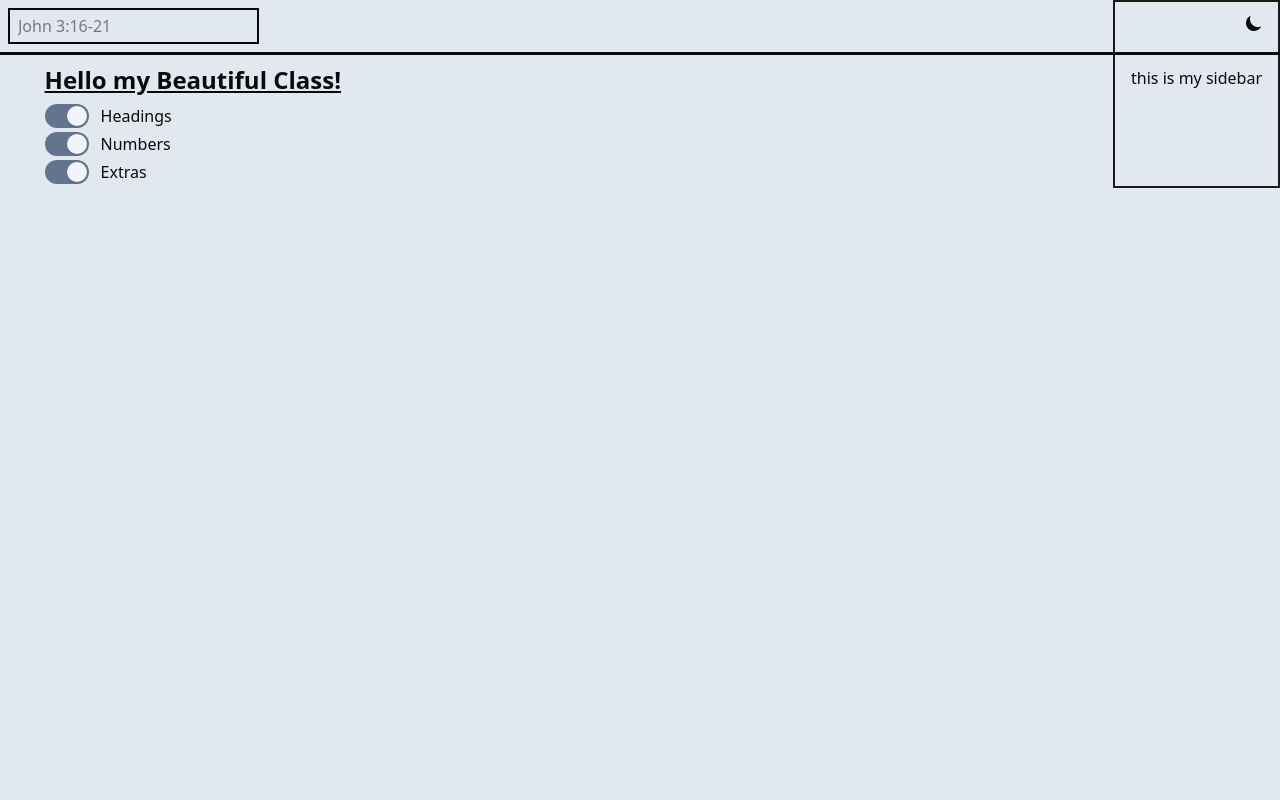
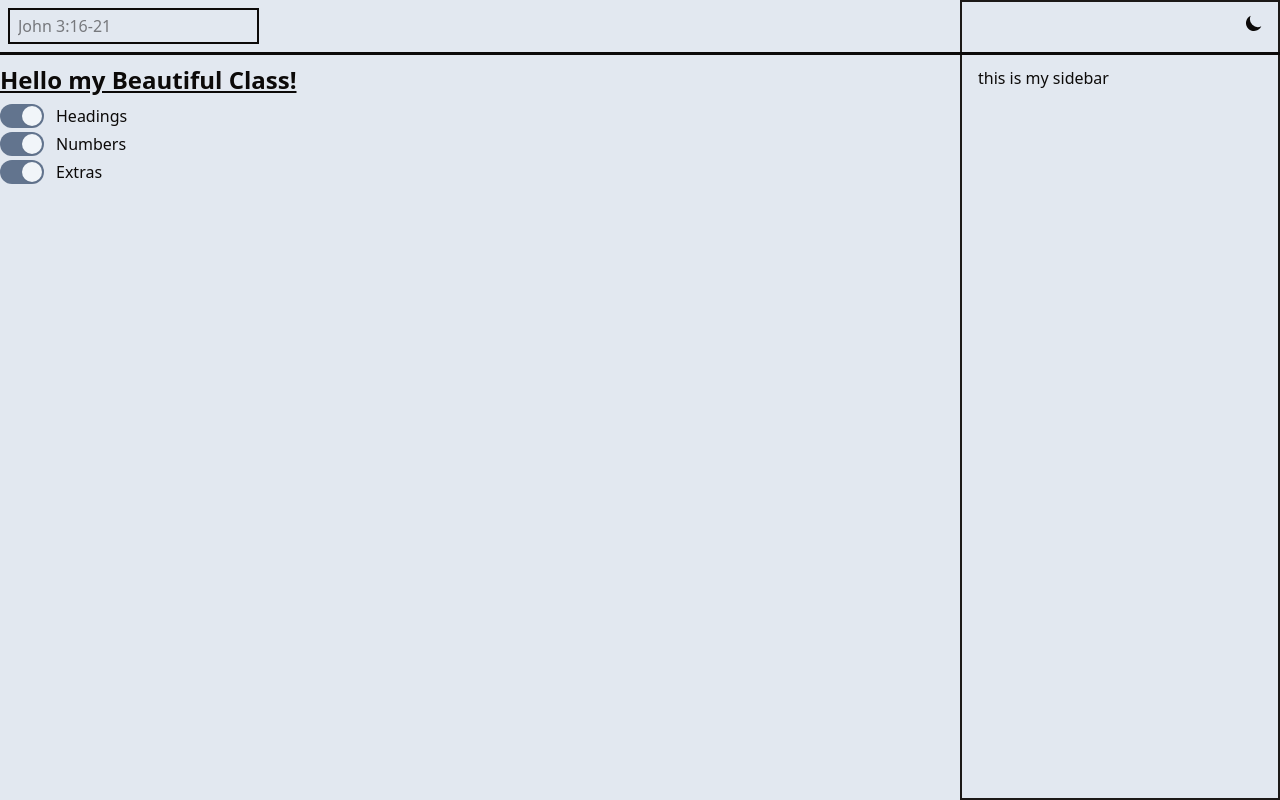
Before and after one commit to Anakin-Skywalker-124/bible-app, a website: page src/index.html in a window 1280 px wide. Drawn offline with Linux system fonts and the light colour scheme.

Commit message:
added more sidebar

```diff
--- a/src/index.html
+++ b/src/index.html
@@ -22,7 +22,8 @@ flex justify-between items-center dark:text-stone-200 dark:bg-stone-700">
   </button>
 </nav>
 
-<main class="container mx-auto max-w-8/10 pt-16 relative">
+<main class="container mx-auto max-w-8/10 pt-16
+      relative min-h-screen overflow-y-scroll max-h-screen no-scrollbar">
   <h1 class="text-3xl font-bold underline">
     Hello my Beautiful Class!
   </h1>
@@ -53,7 +54,7 @@ flex justify-between items-center dark:text-stone-200 dark:bg-stone-700">
 
   <div id="verse"></div>
 </main>
-<sidebar class="pt-16 px-4 border-2 border-l-2 border-stone-900 dark:border-stone-100">
+<sidebar class="pt-16 px-4 border-2 border-l-2 border-stone-900 dark:border-stone-100 min-h-screen max-h-screen overflow-y-scroll max-h-screen max-w-xs min-w-xs">
   this is my sidebar
 </sidebar>
 
--- a/web/styles/input.css
+++ b/web/styles/input.css
@@ -37,3 +37,20 @@ h3 {
 .chapter-num, .verse-num {
      @apply dark:text-stone-200 text-stone-950;
 }
+
+
+
+
+
+
+
+@layer utilities {
+
+      .no-scrollbar::-webkit-scrollbar {
+          display: none;
+      }
+      .no-scrollbar {
+          -ms-overflow-style: none;
+          scrollbar-width: none;
+    }
+  }
```
Also changed, not shown: src/assets/css/output.css.
